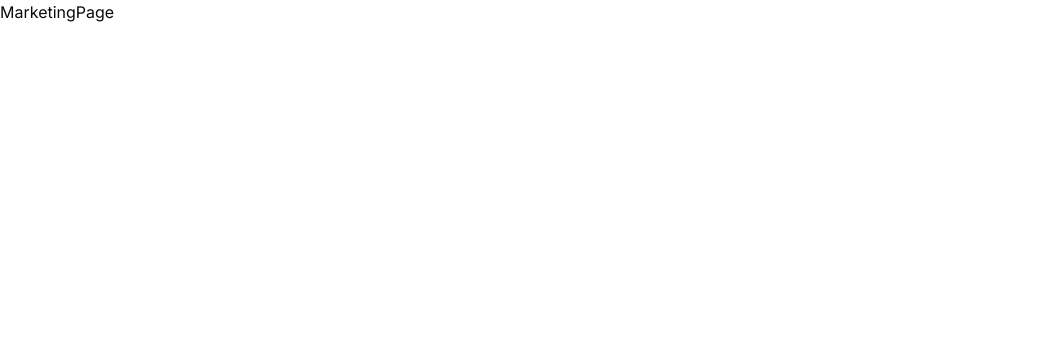
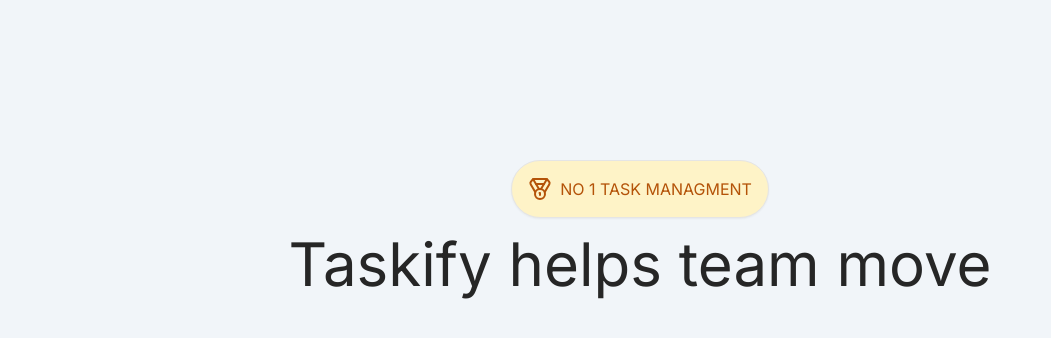
Before and after one commit to Kanisevsky/taskify, a Next.js app: page / in a window 1280 px wide. Shown: the top 338 px of the page, without its empty margins (0-1051 px from the left). Built offline with nearby package versions, Linux system fonts and the light colour scheme.

Commit message:
Martketing Page

```diff
--- /dev/null
+++ b/app/(marketing)/layout.tsx
@@ -0,0 +1,11 @@
+import React from 'react';
+
+const MarketingLayout = ({ children }: { children: React.ReactNode }) => {
+  return (
+    <div className="h-full bg-slate-100">
+      <main className="pt-40 pb-20 bg-slate-100">{children}</main>
+    </div>
+  );
+};
+
+export default MarketingLayout;
--- a/app/(marketing)/page.tsx
+++ b/app/(marketing)/page.tsx
@@ -1,5 +1,19 @@
+import { Medal } from 'lucide-react';
+
 const MarketingPage = () => {
-  return <div>MarketingPage</div>;
+  return (
+    <div className="flex items-center justify-center flex-col">
+      <div className="flex items-center justify-center flex-col">
+        <div className="mb-4 flex items-center border shadow-sm p-4 bg-amber-100 text-amber-700 rounded-full uppercase">
+          <Medal className="h-6 w-6 mr-2" />
+          No 1 task managment
+        </div>
+        <h1 className="text-3xl md:text-6xl text-center text-neutral-800 mb-6">
+          Taskify helps team move
+        </h1>
+      </div>
+    </div>
+  );
 };
 
 export default MarketingPage;
```
